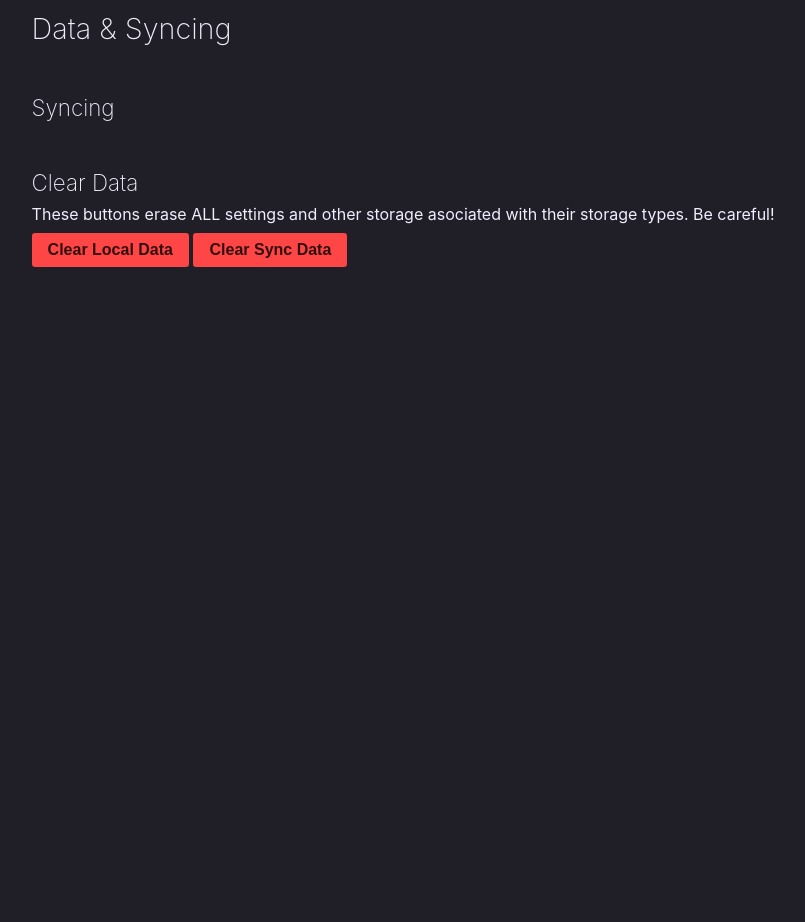
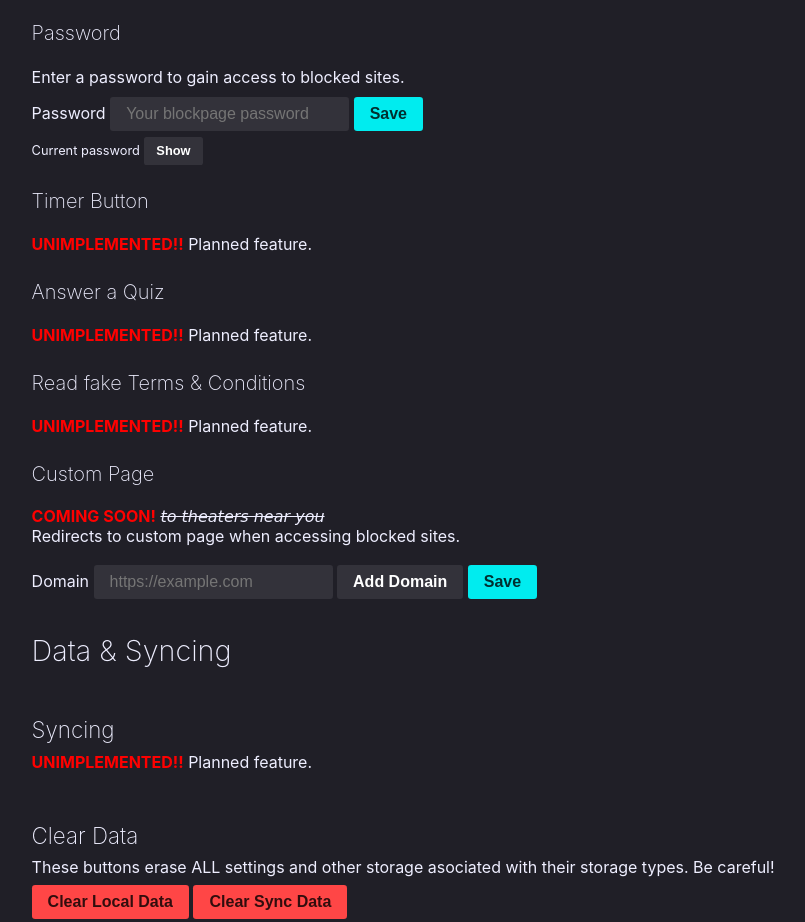
Before and after one commit to benjamman/Distraction-Blocker, a browser extension: page options/index.html in a window 1280 px wide. Shown: the part 2227-3149 px from the top of the page, without its empty margins (257-1062 px from the left). Before the commit the page ends 2526 px from the top, so only its background shows below. Drawn offline with Linux system fonts and the light colour scheme.

Commit message:
Set password HTML. And other blockpage boiler plate

```diff
--- a/options/index.html
+++ b/options/index.html
@@ -165,22 +165,70 @@
                     </form>
                 </section>
 
-                <h2 id="block-page">Block Page</h2>
                 <section class="settings-section" aria-labeledby="block-page">
+                    <h2 id="block-page">Block Page</h2>
                     <h3>Page Type</h3>
                     <p>What type of page would you like it to redirect to?</p>
-                    <select class="select">
-                        <option value="password">Password</option>
+                    <select id="page-type-select" class="select">
+                        <option value="password-input">Password</option>
                         <option value="wait">Timer Button</option>
                         <option value="quiz">Answer a Quiz</option>
                         <option value="fake-tos">Read fake Terms & Conditions</option>
-                        <option value="custom">Custom Page</option>
+                        <option value="custom-page">Custom Page</option>
                     </select>
+
+                    <form id="password-input-form" class="blockpage-form">
+                        <h4>Password</h4>
+                        <p style="padding-bottom:.5em">Enter a password to gain access to blocked sites.</p>
+                        <label for="password">Password</label>
+                        <input id="password-text-input" class="text-input input" name="password" type="password" placeholder="Your blockpage password" />
+                        <input id="save-password" type="submit" class="button input primary" value="Save">
+                        <div style="padding-top:.4rem;font-size:.8rem;">
+                            <label for="show-password">Current password</label>
+                            <input id="show-password" class="button input" type="button" name="show-password" value="Show" title="Show current password">
+                        </div>
+                    </form>
+                    <form id="wait-form" class="blockpage-form">
+                        <h4>Timer Button</h4>
+                        <p>
+                            <strong style="color:red">UNIMPLEMENTED!!</strong>
+                            Planned feature.
+                        </p>
+                    </form>
+                    <form id="quiz-form" class="blockpage-form">
+                        <h4>Answer a Quiz</h4>
+                        <p>
+                            <strong style="color:red">UNIMPLEMENTED!!</strong>
+                            Planned feature.
+                        </p>
+                    </form>
+                    <form id="fake-tos-form" class="blockpage-form">
+                        <h4>Read fake Terms & Conditions</h4>
+                        <p>
+                            <strong style="color:red">UNIMPLEMENTED!!</strong>
+                            Planned feature.
+                        </p>
+                    </form>
+                    <form id="custom-page-form" class="blockpage-form">
+                        <h4>Custom Page</h4>
+                        <p>
+                            <aside><strong style="color:red">COMING SOON!</strong> <strike style="font-style:italic;font-family:cursive">to theaters near you</strike></aside>
+                            Redirects to custom page when accessing blocked sites.
+                        </p>
+                        <label for="domain">Domain</label>
+                        <input class="text-input input" name="domain" type="url" placeholder="https://example.com" />
+                        <input type="button" class="button input" value="Add Domain">
+                        <input type="submit" class="button input primary" value="Save">
+                    </form>
                 </section>
 
                 <section class="settings-section" aria-labeledby="data-and-syncing">
                     <h2 id="data-and-syncing">Data & Syncing</h2>
                     <h3>Syncing</h3>
+                    <p>
+                        <strong style="color:red">UNIMPLEMENTED!!</strong>
+                        Planned feature.
+                    </p>
                     <h3>Clear Data</h3>
                     <p>These buttons erase ALL settings and other storage asociated with their storage types. Be careful!</p>
                     <button class="button negative" id="clear-local-data">Clear Local Data</button>
```
